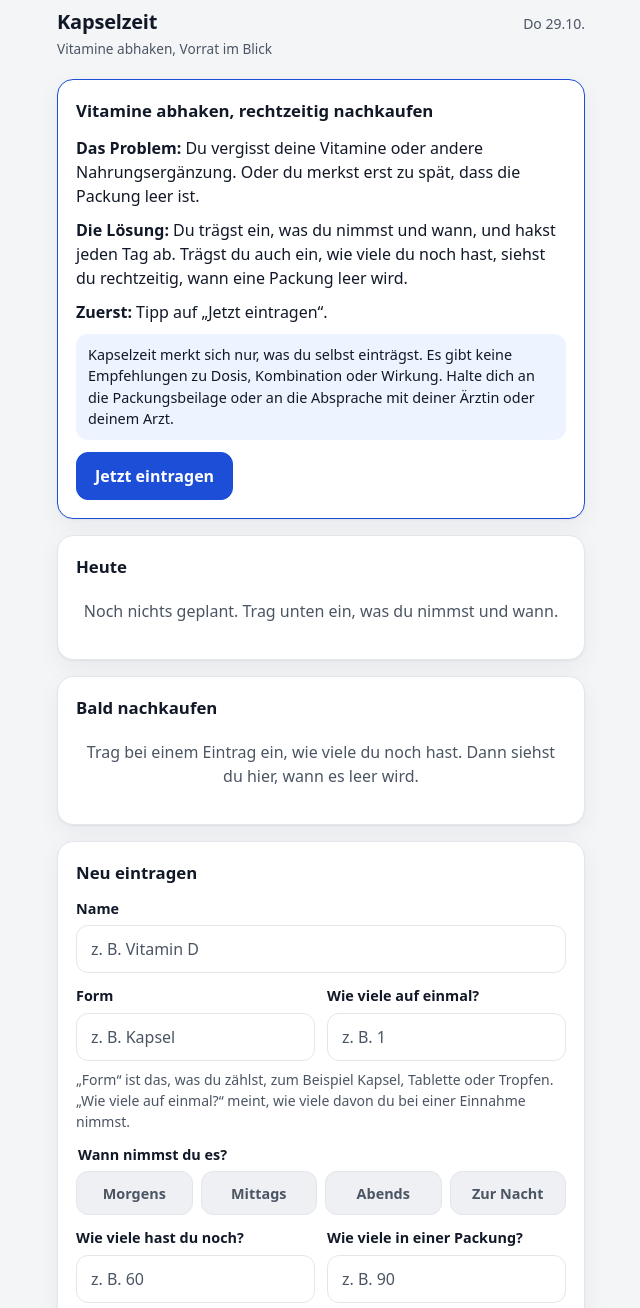
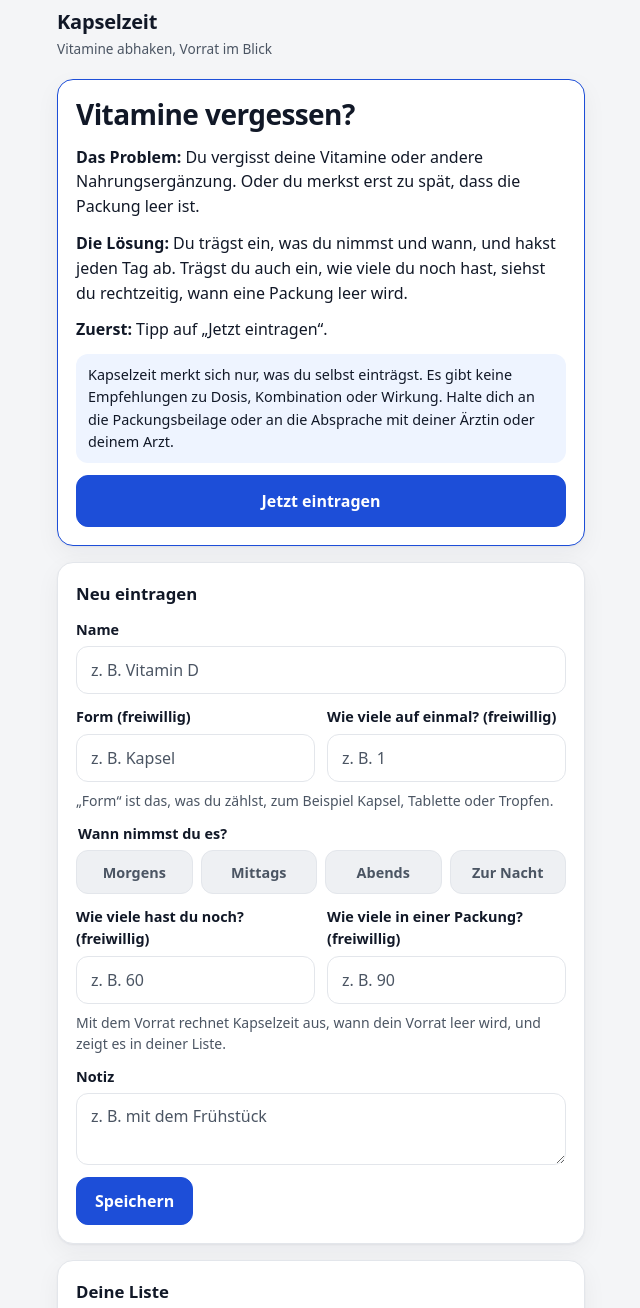
Before and after one commit to klickmill/kapselzeit, a plain HTML site: page index.html in a window 1280 px wide. Shown: the part 13-1321 px from the top of the page, without its empty margins (319-959 px from the left). Drawn offline with Linux system fonts and the light colour scheme.

Commit message:
Version 1.5: erster Bildschirm klarer, Zähler-Schalter gilt in der Sitzung, kürzerer Weg zum ersten Eintrag

```diff
--- a/index.html
+++ b/index.html
@@ -40,6 +40,13 @@
   body { margin: 0; background: var(--bg); color: var(--text); font: 16px/1.5 var(--schrift); font-variant-numeric: tabular-nums;
     padding: env(safe-area-inset-top) 0 env(safe-area-inset-bottom); }
   .seite { max-width: 560px; margin: 0 auto; padding: 16px 16px 40px; display: grid; gap: 16px; }
+  /* Solange nichts eingetragen ist, kommt das Formular direkt nach dem Willkommen, vor die leeren Karten. */
+  .seite.erststart > .kopf, .seite.erststart > #willkommen { order: -2; }
+  /* Erster Bildschirm nach dem Muster von Klartext: Alltagsfrage groß, ein Hauptknopf in voller Breite, mehr Luft. */
+  .frage { margin: 0 0 14px; font-size: 1.75rem; font-weight: 800; letter-spacing: -0.02em; line-height: 1.15; }
+  .einstieg p { line-height: 1.55; margin-bottom: 12px; }
+  .knopf.breit { display: block; width: 100%; min-height: 52px; }
+  .seite.erststart > #form-karte, .seite.erststart > #liste-karte { order: -1; }
   .kopf { display: flex; align-items: baseline; justify-content: space-between; gap: 12px; padding: 4px 0; }
   .marke { margin: 0; font-size: 1.25rem; font-weight: 750; letter-spacing: -0.01em; }
   .unterzeile { margin: 2px 0 0; font-size: 0.85rem; color: var(--leise); }
@@ -132,13 +139,13 @@
     <span class="leise klein" id="datum-heute"></span>
   </header>
 
-  <section class="karte" id="willkommen" aria-labelledby="wk-titel" hidden style="border-color: var(--akzent)">
-    <h2 id="wk-titel">Vitamine abhaken, rechtzeitig nachkaufen</h2>
+  <section class="karte einstieg" id="willkommen" aria-labelledby="wk-titel" hidden style="border-color: var(--akzent)">
+    <h2 class="frage" id="wk-titel">Vitamine vergessen?</h2>
     <p><strong>Das Problem:</strong> Du vergisst deine Vitamine oder andere Nahrungsergänzung. Oder du merkst erst zu spät, dass die Packung leer ist.</p>
     <p><strong>Die Lösung:</strong> Du trägst ein, was du nimmst und wann, und hakst jeden Tag ab. Trägst du auch ein, wie viele du noch hast, siehst du rechtzeitig, wann eine Packung leer wird.</p>
     <p><strong>Zuerst:</strong> Tipp auf „Jetzt eintragen“.</p>
     <p class="flaeche">Kapselzeit merkt sich nur, was du selbst einträgst. Es gibt keine Empfehlungen zu Dosis, Kombination oder Wirkung. Halte dich an die Packungsbeilage oder an die Absprache mit deiner Ärztin oder deinem Arzt.</p>
-    <button class="knopf haupt" type="button" id="wk-los" data-ev="start" style="margin-top:12px">Jetzt eintragen</button>
+    <button class="knopf haupt breit" type="button" id="wk-los" data-ev="start" style="margin-top:12px">Jetzt eintragen</button>
   </section>
 
   <section class="karte" aria-labelledby="heute-titel">
@@ -168,15 +175,15 @@
       <p class="fehler" id="f-name-fehler" role="alert" hidden></p>
       <div class="zwei">
         <div class="feld">
-          <label for="f-menge">Form</label>
+          <label for="f-menge">Form (freiwillig)</label>
           <input type="text" id="f-menge" maxlength="40" autocomplete="off" placeholder="z. B. Kapsel">
         </div>
         <div class="feld">
-          <label for="f-einheiten">Wie viele auf einmal?</label>
+          <label for="f-einheiten">Wie viele auf einmal? (freiwillig)</label>
           <input type="text" id="f-einheiten" inputmode="numeric" autocomplete="off" placeholder="z. B. 1">
         </div>
       </div>
-      <p class="klein leise" style="margin:-4px 0 0">„Form“ ist das, was du zählst, zum Beispiel Kapsel, Tablette oder Tropfen. „Wie viele auf einmal?“ meint, wie viele davon du bei einer Einnahme nimmst.</p>
+      <p class="klein leise" style="margin:-4px 0 0">„Form“ ist das, was du zählst, zum Beispiel Kapsel, Tablette oder Tropfen.</p>
       <fieldset style="border:0;padding:0;margin:0">
         <legend class="label" style="margin-bottom:6px">Wann nimmst du es?</legend>
         <div class="zeiten" id="f-zeiten"></div>
@@ -184,15 +191,15 @@
       <p class="fehler" id="f-zeiten-fehler" role="alert" hidden></p>
       <div class="zwei">
         <div class="feld">
-          <label for="f-vorrat">Wie viele hast du noch?</label>
+          <label for="f-vorrat">Wie viele hast du noch? (freiwillig)</label>
           <input type="text" id="f-vorrat" inputmode="numeric" autocomplete="off" placeholder="z. B. 60">
         </div>
         <div class="feld">
-          <label for="f-packung">Wie viele in einer Packung?</label>
+          <label for="f-packung">Wie viele in einer Packung? (freiwillig)</label>
           <input type="text" id="f-packung" inputmode="numeric" autocomplete="off" placeholder="z. B. 90">
         </div>
       </div>
-      <p class="klein leise" style="margin:-4px 0 0">Beide Zahlen sind freiwillig. Mit „Wie viele hast du noch?“ rechnet Kapselzeit aus, wann es leer wird, und zeigt es in deiner Liste. Wird es knapp, steht es auch unter „Bald nachkaufen“. Die Zahl je Packung braucht dort der Knopf „+ Packung“, wenn du nachkaufst.</p>
+      <p class="klein leise" style="margin:-4px 0 0">Mit dem Vorrat rechnet Kapselzeit aus, wann dein Vorrat leer wird, und zeigt es in deiner Liste.</p>
       <p class="fehler" id="f-zahl-fehler" role="alert" hidden></p>
       <div class="feld">
         <label for="f-notiz">Notiz</label>
@@ -205,7 +212,7 @@
     </form>
   </section>
 
-  <section class="karte" aria-labelledby="liste-titel">
+  <section class="karte" aria-labelledby="liste-titel" id="liste-karte">
     <h2 id="liste-titel">Deine Liste</h2>
     <div id="liste"></div>
     <p class="klein leise" style="margin:14px 0 0">Kapselzeit merkt sich nur, was du einträgst. Es gibt keine Empfehlungen zu Dosis, Kombination oder Wirkung. Halte dich an die Packungsbeilage oder an die Absprache mit deiner Ärztin oder deinem Arzt.</p>
@@ -263,7 +270,7 @@
       <input type="checkbox" id="zaehler-aus" style="width:22px;height:22px;margin-top:2px;flex:none">
       <span>Zähler abschalten. Dann meldet dieser Browser keine App-Starts und Knöpfe mehr.</span>
     </label>
-    <p class="leise" style="margin-top:10px">Version 1.4 vom 26.10.2026 · <a href="aenderungen.html">Was sich geändert hat</a> · <a href="https://github.com/klickmill/kapselzeit" target="_blank" rel="noopener noreferrer">Quellcode (für Entwickler)</a></p>
+    <p class="leise" style="margin-top:10px">Version 1.5 vom 29.10.2026 · <a href="aenderungen.html">Was sich geändert hat</a> · <a href="https://github.com/klickmill/kapselzeit" target="_blank" rel="noopener noreferrer">Quellcode (für Entwickler)</a></p>
   </section>
   <footer class="fuss">
     <a href="impressum.html">Impressum</a> · <a href="datenschutz.html">Datenschutz</a>
@@ -287,15 +294,29 @@
   var BASIS = "https://klickmill.app";
   // Zähler-Schalter: liegt nur in diesem Browser, wird vor jedem Ping gelesen.
   var ZAEHLER_AUS = "kapselzeit-zaehler-aus";
+  // Gespeicherte Wahl, gilt ab dem nächsten Start.
+  function zaehlerGespeichertAus() {
+    try { return localStorage.getItem(ZAEHLER_AUS) === "1"; } catch (e) { return false; }
+  }
+  // In der laufenden Sitzung zählt das Kästchen selbst: lässt der Browser kein Speichern zu,
+  // bleibt der Zähler trotzdem aus, solange die Seite offen ist.
   function zaehlerAus() {
-    try { return localStorage.getItem(ZAEHLER_AUS) === "1"; } catch (e) { return false; }
+    var box = document.getElementById("zaehler-aus");
+    return box ? box.checked : zaehlerGespeichertAus();
   }
   (function () {
     var box = document.getElementById("zaehler-aus");
     if (!box) return;
-    box.checked = zaehlerAus();
+    var text = box.nextElementSibling, normal = text ? text.textContent : "";
+    box.checked = zaehlerGespeichertAus();
     box.addEventListener("change", function () {
-      try { localStorage.setItem(ZAEHLER_AUS, box.checked ? "1" : "0"); } catch (e) {}
+      var geklappt = true;
+      try {
+        if (box.checked) localStorage.setItem(ZAEHLER_AUS, "1"); else localStorage.removeItem(ZAEHLER_AUS);
+      } catch (e) { geklappt = false; }
+      if (text) text.textContent = !geklappt && box.checked
+        ? "Zähler aus, aber nur, bis du die Seite schließt. Dein Browser lässt das Speichern nicht zu."
+        : normal;
     });
   })();
   function ping(ev) {
@@ -424,13 +445,15 @@
     var tag = heute();
     $("datum-heute").textContent = kurzDatum(tag);
     $("willkommen").hidden = daten.willkommenWeg || daten.liste.length > 0;
+    $("datum-heute").hidden = !$("willkommen").hidden; // Datum erst nach dem Start
+    document.querySelector(".seite").classList.toggle("erststart", !daten.liste.length);
 
     // Heute
     var box = $("heute"); box.textContent = "";
     var gruppen = K.tagesliste(daten.liste);
     var log = daten.log[tag] || {};
     var gesamt = 0, erledigt = 0;
-    if (!gruppen.length) box.appendChild(el("p", "leise leer", daten.liste.length ? "Alles ist pausiert. Tipp unten in deiner Liste auf „Fortsetzen“." : "Noch nichts geplant. Trag unten ein, was du nimmst und wann."));
+    if (!gruppen.length) box.appendChild(el("p", "leise leer", daten.liste.length ? "Alles ist pausiert. Tipp unten in deiner Liste auf „Fortsetzen“." : "Noch nichts geplant. Trag oben unter „Neu eintragen“ ein, was du nimmst und wann."));
     gruppen.forEach(function (g) {
       box.appendChild(el("p", "zeit-kopf", g.name));
       g.eintraege.forEach(function (e) {
@@ -589,7 +612,7 @@
     if (!confirm("Alle Einträge, Häkchen und Einstellungen auf diesem Gerät löschen? Das lässt sich nicht rückgängig machen.")) return;
     try { localStorage.removeItem(SPEICHER); } catch (e) {}
     try { localStorage.removeItem(ZAEHLER_AUS); } catch (e) {}
-    var zb = document.getElementById("zaehler-aus"); if (zb) zb.checked = false;
+    var zb = document.getElementById("zaehler-aus"); if (zb) { zb.checked = zaehlerGespeichertAus(); zb.dispatchEvent(new Event("change")); } // auch den Satz daneben zurücksetzen
     daten = laden(); formularLeeren(); render(); zeigeHinweis("Alles gelöscht.");
   });
   $("einkauf-teilen").addEventListener("click", function () {
--- a/sw.js
+++ b/sw.js
@@ -2,7 +2,7 @@
 
 // Bei jeder Änderung an den Dateien hochzählen. Der neue Name legt einen neuen
 // Cache an, und beim activate fliegen alle Caches mit anderem Namen raus.
-var VERSION = "kapselzeit-v8";
+var VERSION = "kapselzeit-v9";
 
 var DATEIEN = [
   "./",
```
Also changed, not shown: aenderungen.html (+6 -0 lines).
